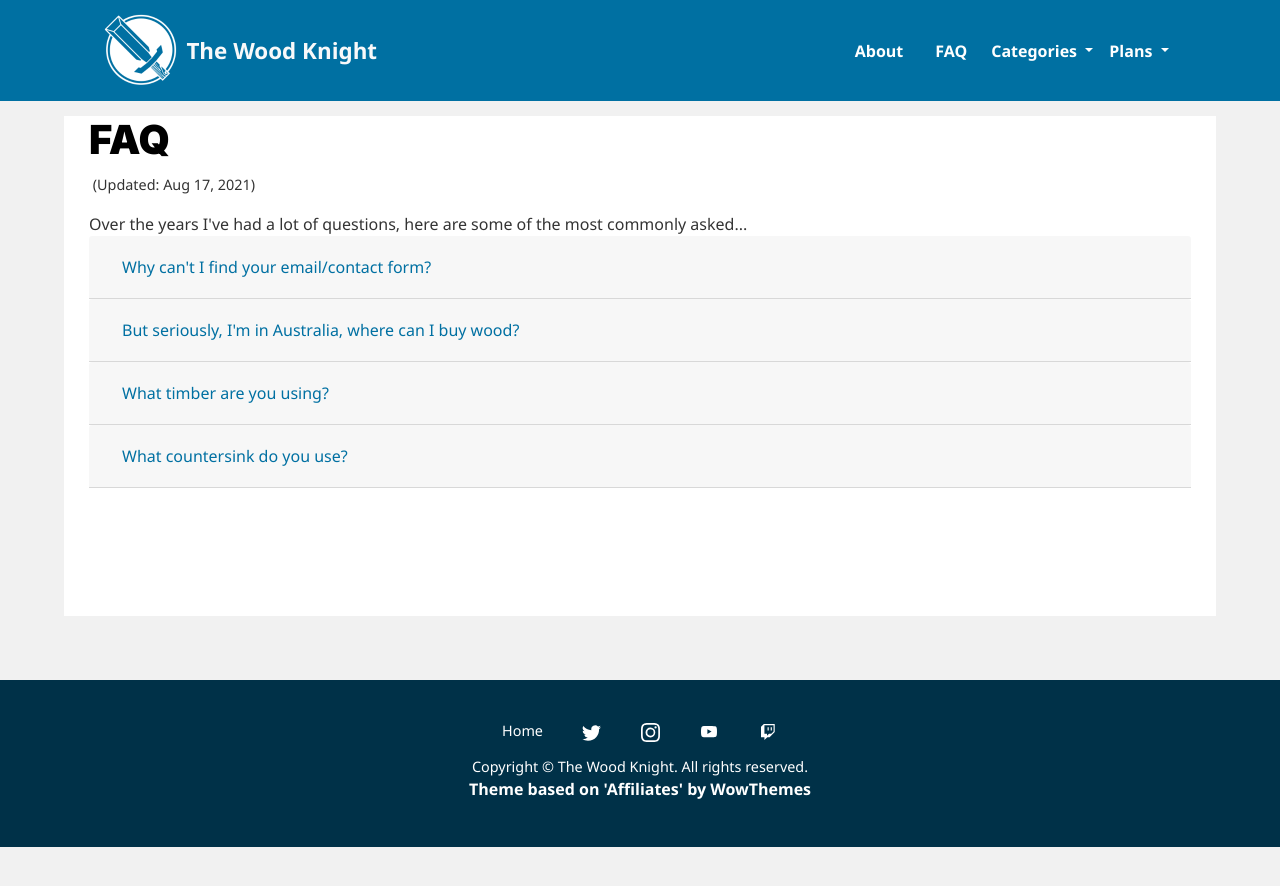
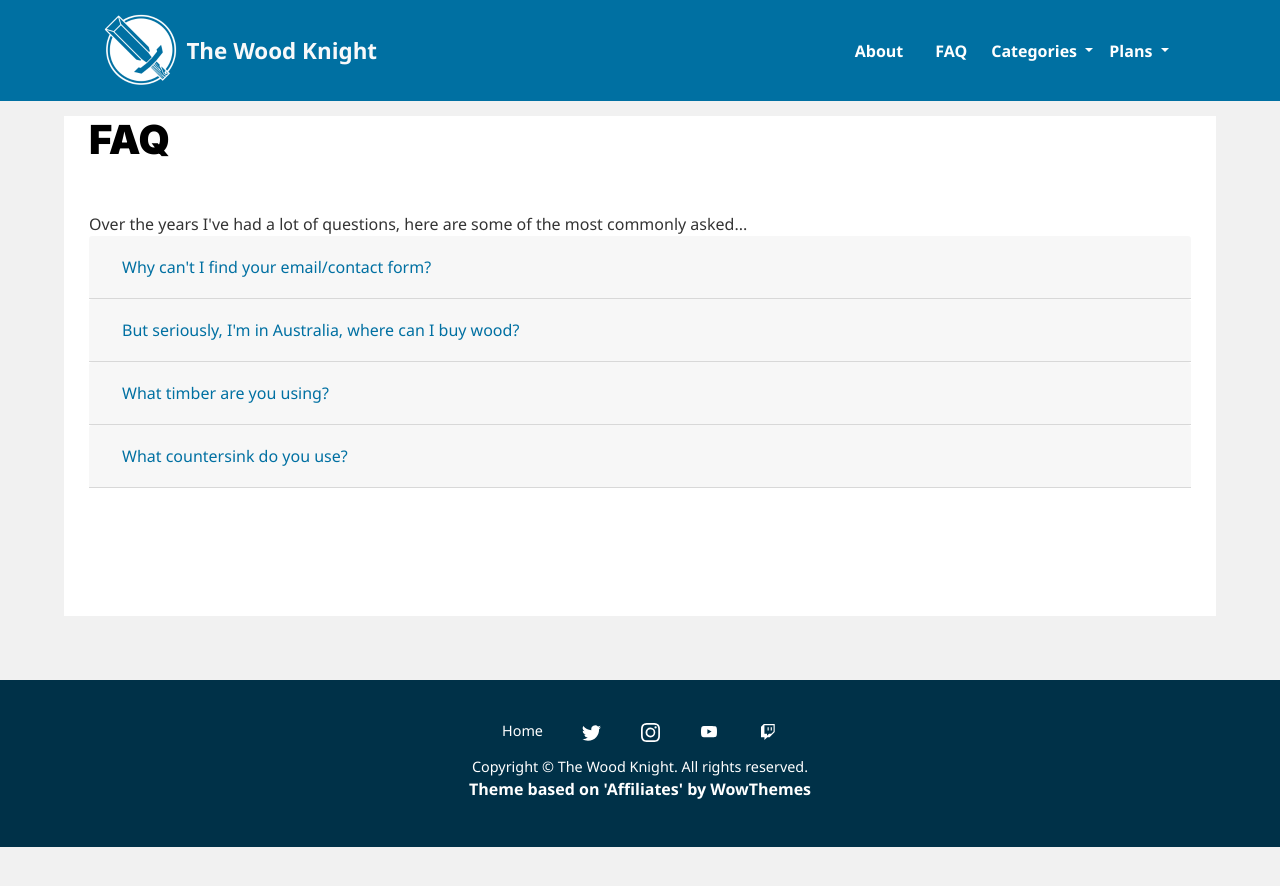
Before and after one commit to thewoodknight/twk.web, a Jekyll site: the page built from _pages/faq.html, in a window 1280 px wide. Shown: the top 886 px of the page. Built offline with Jekyll 4.4.1, drawn with Linux system fonts in a browser that asks for light colours.

Commit message:
More layout tweaks

```diff
--- a/_layouts/post.html
+++ b/_layouts/post.html
@@ -4,7 +4,6 @@
 post_class: post-template
 ---
 
-<div class="row">
 <!-- Post Featured Image -->
 {% if page.image %}<img class="featured-image img-fluid rounded" src="{{ site.baseurl }}/{{ page.image }}" alt="{{ page.title }}">{% endif %}
 <!-- End Featured Image -->
@@ -15,7 +14,7 @@
     <p>
         <small>
             <span class="post-date"><time class="post-date" datetime="{{ page.date | date:"%Y-%m-%d" }}">{{ page.date | date_to_string }}</time></span>
-                {% if page.last_modified_at %}
+            {% if page.showlastmodified %}
             (Updated: <time datetime="{{ page.last_modified_at | date_to_xmlschema }}" itemprop="dateModified">{{ page.last_modified_at | date: "%b %-d, %Y" }}</time>)
             {% endif %}
         </small>
@@ -55,7 +54,7 @@
 <!-- Prev/Next -->
 <div class="row PageNavigation mt-4 prevnextlinks d-flex justify-content-between">
     {% if page.previous.url %}
-        <div class="rightborder pl-0" style="padding-left:10px;">
+    <div class="rightborder pl-0" style="padding-right:10px;">
         <a class="thepostlink" href="{{page.previous.url}}">&laquo; {{page.previous.title}}</a>
     </div>
     {% endif %}
@@ -65,4 +64,3 @@
     </div>
     {% endif %}
 </div>
-</div>
--- a/_pages/faq.html
+++ b/_pages/faq.html
@@ -2,7 +2,7 @@
 layout: page
 title: FAQ
 permalink: /faq
-last_modified_at: 2021-08-17
+showlastmodified: true
 ---
 Over the years I've had a lot of questions, here are some of the most commonly asked...
 
```
Also changed, not shown: _pages/jekyll.md (+1 -1 lines), _pages/review_policy.md (+1 -0 lines). Lines whose indentation alone changed are shown as unchanged.
